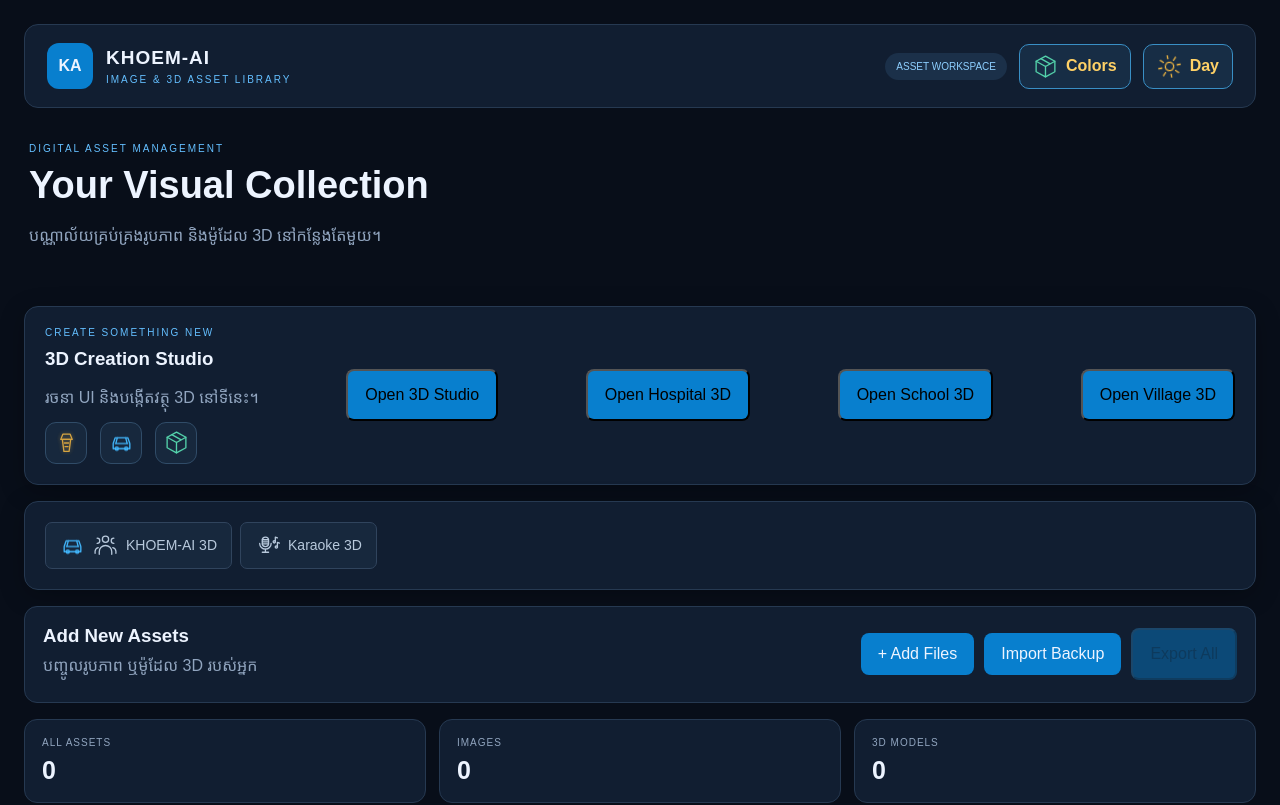
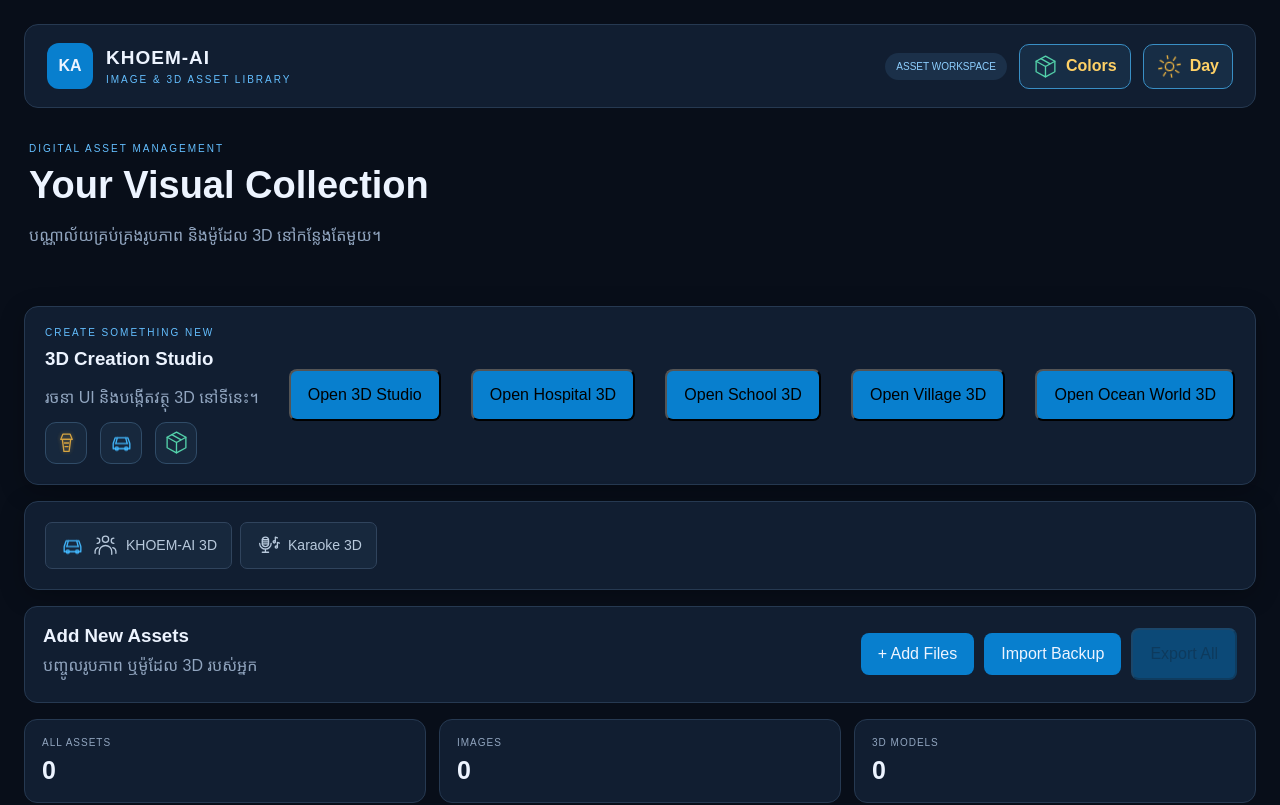
Before and after one commit to KHOEM-AI/MI-K, a React (Vite) app: page / in a window 1280 px wide. Shown: the top 805 px of the page. Built offline with nearby package versions, Linux system fonts and the light colour scheme.

Commit message:
feat(ui): add Open Ocean World 3D launcher button

```diff
--- a/src/App.tsx
+++ b/src/App.tsx
@@ -15,6 +15,7 @@ const KaraokeViewer = lazy(() => import("./components/KaraokeViewer"));
 const Hospital3D = lazy(() => import("./components/Hospital3D"));
 const School3D = lazy(() => import("./components/School3D"));
 const Village3D = lazy(() => import("./components/Village3D"));
+const OceanWorldViewer = lazy(() => import("./components/OceanWorldViewer").then(m => ({ default: m.OceanWorldViewer })));
 
 // Prefetch Studio3D on hover to make opening instant
 const prefetchStudio3D = () => {
@@ -124,6 +125,7 @@ export default function App() {
   const [hospitalOpen, setHospitalOpen] = useState(false);
   const [schoolOpen, setSchoolOpen] = useState(false);
   const [villageOpen, setVillageOpen] = useState(false);
+  const [oceanOpen, setOceanOpen] = useState(false);
   const [theme, setTheme] = useState<"day" | "night">(() => {
     try {
       return localStorage.getItem("khoem-ai-theme") === "day"
@@ -428,6 +430,14 @@ export default function App() {
         >
           {villageOpen ? "Close Village" : "Open Village 3D"}
         </button>
+
+        <button
+          type="button"
+          className="upload-button"
+          onClick={() => setOceanOpen((open) => !open)}
+        >
+          {oceanOpen ? "Close Ocean World" : "Open Ocean World 3D"}
+        </button>
       </section>
 
       {studioOpen && (
@@ -486,6 +496,12 @@ export default function App() {
       {villageOpen && (
         <Suspense fallback={<div className="studio-panel">Loading Village...</div>}>
           <Village3D />
+        </Suspense>
+      )}
+
+      {oceanOpen && (
+        <Suspense fallback={<div className="studio-panel">Loading Ocean World...</div>}>
+          <OceanWorldViewer />
         </Suspense>
       )}
 
```
